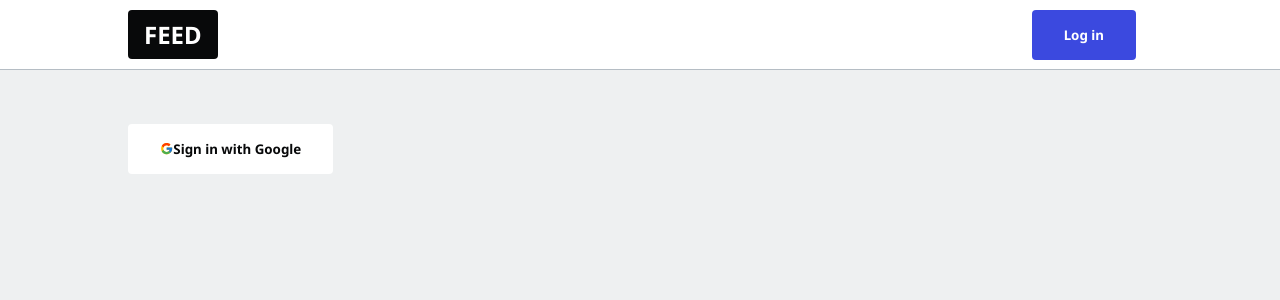
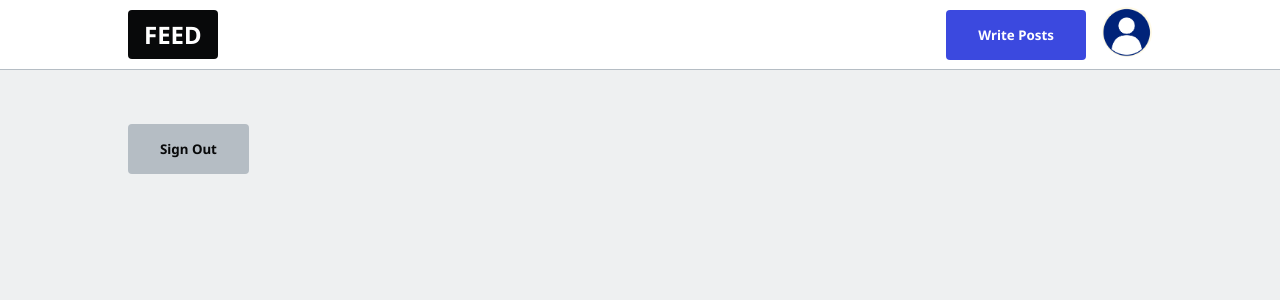
Before and after one commit to akarlovskaya/react17-next12-firebase8, a Next.js app: page /enter in a window 1280 px wide. Shown: the top 300 px of the page. Built offline with nearby package versions, Linux system fonts and the light colour scheme.

Commit message:
Add Context

```diff
--- a/components/Navbar.js
+++ b/components/Navbar.js
@@ -6,7 +6,9 @@ import { UserContext } from '../lib/context';
 export default function Navbar() {
 //   const user = true;
 //   const username = true;
-const { user, username } = useContext(UserContext)
+const { user, username } = useContext(UserContext);
+console.log('USER: ', user);
+console.log('USERNAME: ', username);
 
   return (
     <nav className="navbar">
--- a/pages/_app.js
+++ b/pages/_app.js
@@ -9,13 +9,13 @@ function MyApp({ Component, pageProps }) {
     // const userData = useUserData();
 
     return (
-        // <UserContext.Provider >
-        <>            <Navbar />
+        <UserContext.Provider value={{ user: {}, username: 'anna' }}>
+
+        <Navbar />
         <Component {...pageProps} />
         <Toaster />
-        </>
 
-        // </UserContext.Provider>
+        </UserContext.Provider>
     )
 }
 
--- a/pages/enter.js
+++ b/pages/enter.js
@@ -5,9 +5,9 @@ import { useContext } from 'react';
 import { UserContext } from '../lib/context';
 
 export default function Enter(props) {
-  const user = null;
-  const username = null;
-  // const { user, username } = useContext(UserContext)
+  // const user = null;
+  // const username = null;
+  const { user, username } = useContext(UserContext)
 
   // 1. user signed out <SignInButton />
   // 2. user signed in, but missing username <UsernameForm />
```
